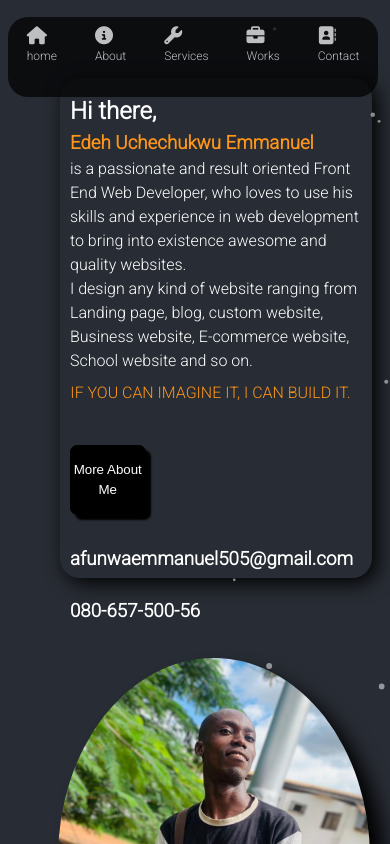
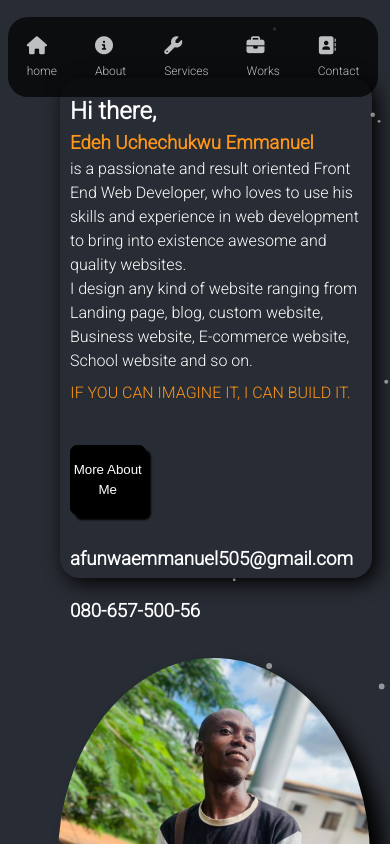
Before and after one commit to afunwa505/portfolio2, a React (Create React App) app: page / in a window 390 px wide. Shown: the top 844 px of the page. Built offline with nearby package versions, Linux system fonts and the light colour scheme.

Commit message:
first commit

```diff
--- a/src/style.css
+++ b/src/style.css
@@ -223,6 +223,7 @@ body{
         font-size: x-small;
     }
     .fa-home, .fa-info-circle, .fa-wrench, .fa-briefcase, .fa-address-book{
+        padding: 10px 0 7px 0;
         font-size: large;
     }
     .container1, .container2{
```
